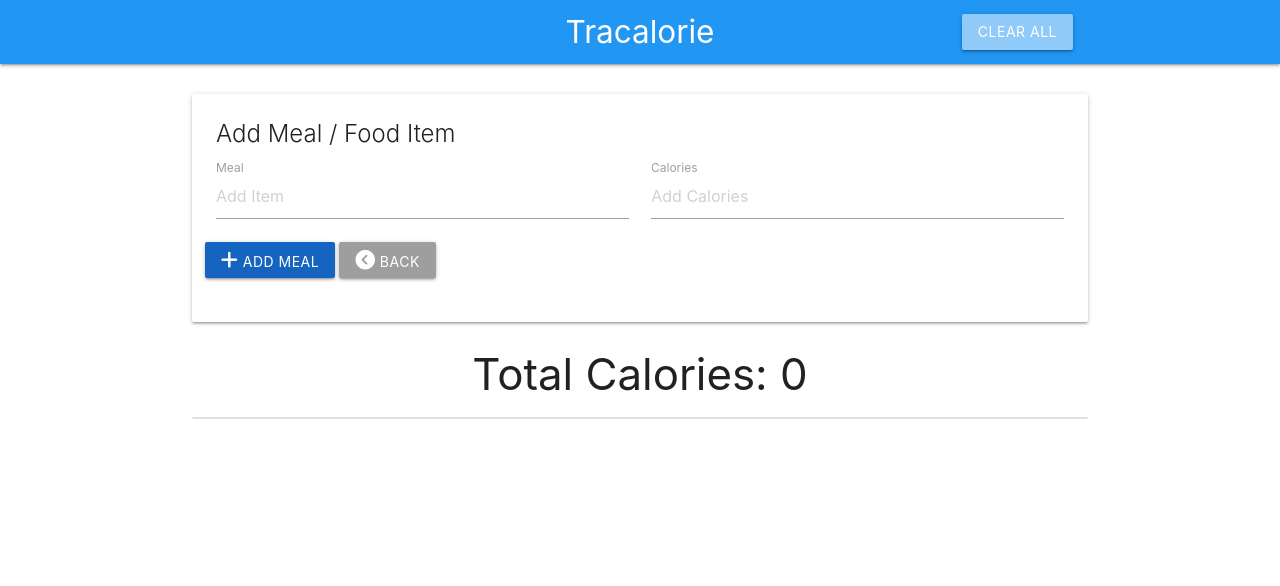
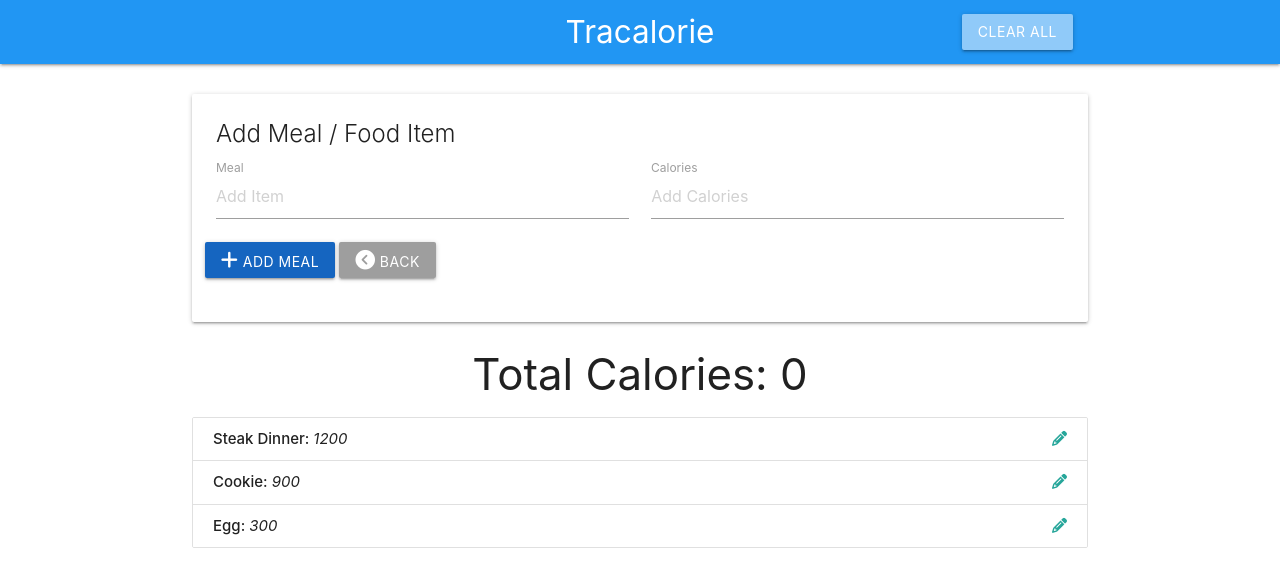
Before and after one commit to eloi700/Tracalorie-JS-Project, a plain HTML site: page index.html in a window 1280 px wide. Drawn offline with nearby package versions, Linux system fonts and the light colour scheme.

Commit message:
get and populate items

```diff
--- a/app.js
+++ b/app.js
@@ -22,34 +22,56 @@ const ItemCtrl = (function () {
 
   // Public Methods
   return {
-    logData: function(){
-        return data;
-    }
-  }
-
-
+    // Get Items / Data
+    getItems: function () {
+      return data.items;
+    },
+    logData: function () {
+      return data;
+    },
+  };
 })();
 
 // UI Controller - Populating the List of Items
 const UICtrl = (function () {
-
-    // Public Methods
-    return{
-
+    const UISelectors = {
+        itemList : '#item-list'
     }
 
+  // Public Methods
+  return {
+    populateItemList: function (items) {
+
+      let html = "";
+      items.forEach(function (item) {
+        html += `
+        <li class="collection-item" id="item-${item.id}">
+          <strong>${item.name}: </strong>
+          <em>${item.calories}</em>
+          <a href="#" class="secondary-content">
+            <i class="fa fa-pencil edit-item"></i>
+          </a>
+        </li>`;
+      });
+
+    // Insert List Items
+    document.querySelector(UISelectors.itemList).innerHTML = html;
+    },
+  };
 })();
 
 // App Controller (When the application loads)
 const AppCtrl = (function (ItemCtrl, UICtrl) {
+  // Public Methods
+  return {
+    init: function () {
+      // Fetch Items from Data Structure (ItemsCtrl)
+      const items = ItemCtrl.getItems();
 
-    // Public Methods
-    return{
-        init: function(){
-            console.log('initializing app...');
-        }
-    }
-
+      // Populate List with Items
+      UICtrl.populateItemList(items);
+    },
+  };
 })(ItemCtrl, UICtrl);
 
 // Initializing App
```
Also changed, not shown: index.html (+3 -3 lines).
